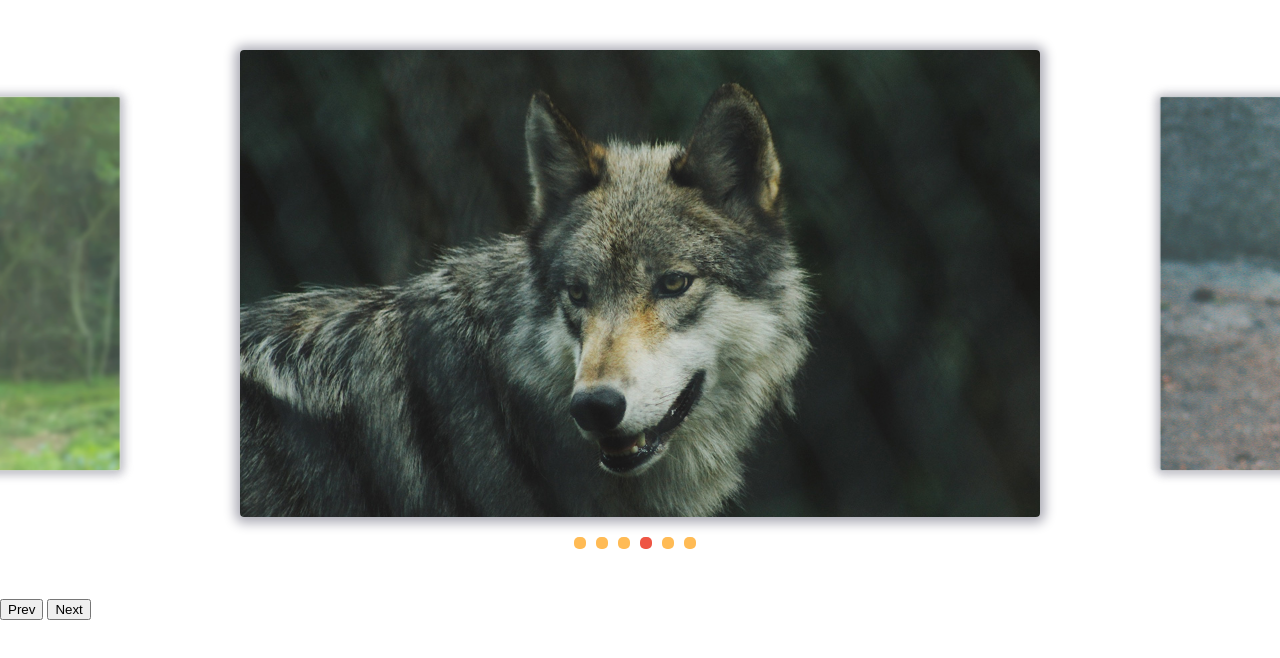
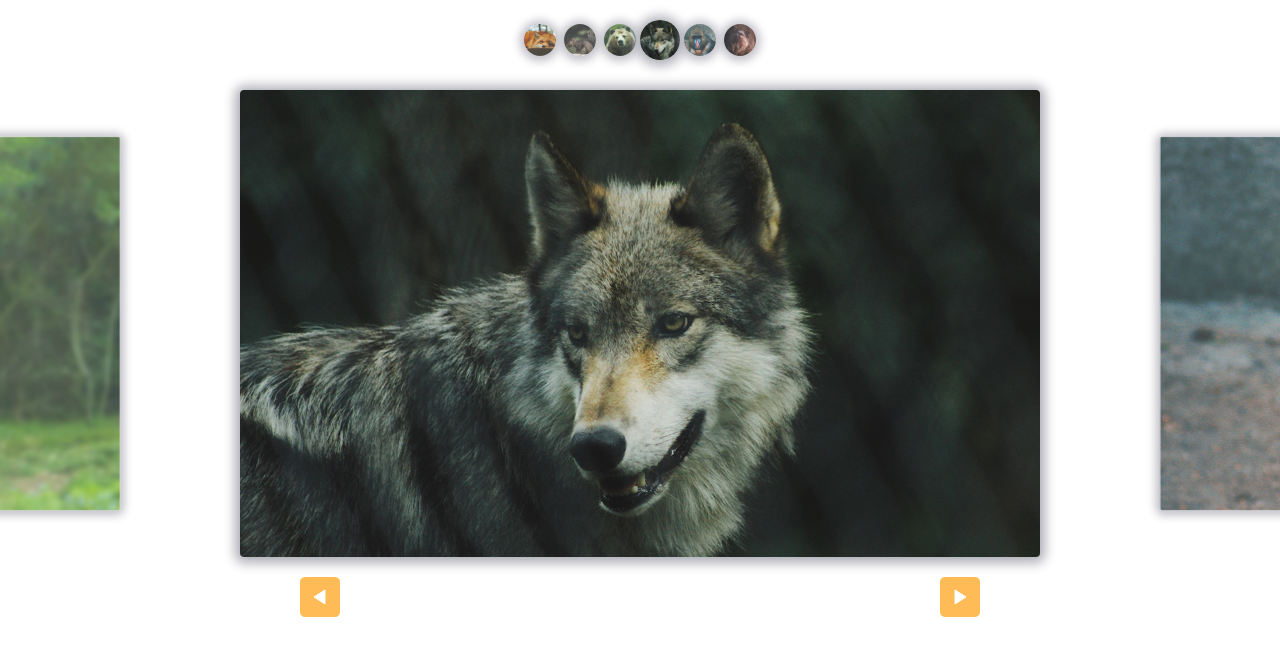
Before and after one commit to dionismarques/slide, a plain HTML site: page index.html in a window 1280 px wide. Drawn offline with Linux system fonts and the light colour scheme.

Commit message:
custom controls estilizado

```diff
--- a/css/styles.css
+++ b/css/styles.css
@@ -16,7 +16,8 @@ img {
 
 .slide-wrapper {
   overflow: hidden;
-  padding: 50px 0;
+  padding-top: 30px;
+  padding-bottom: 50px;
 }
 
 .slide {
@@ -57,7 +58,7 @@ img {
   width: 12px;
   height: 12px;
   background: #fb5;
-  border-radius: 5px;
+  border-radius: 50%;
   overflow: hidden;
   margin-right: 10px;
 
@@ -67,3 +68,47 @@ img {
 [data-control="slide"] li.ativo a, [data-control="slide"] li a:hover {
   background: #e54;
 }
+
+.custom-controls {
+  display: flex;
+  justify-content: center;
+  flex-wrap: wrap;
+  padding-top: 20px;
+}
+
+.custom-controls li {
+  opacity: .8;
+  transform: scale(.8);
+  width: 40px;
+  height: 40px;
+  border-radius: 50%;
+  overflow: hidden;
+  /* margin: 2px; */
+  box-shadow: 0px 1px 12px 5px rgba(172, 172, 182, 1);
+  transition: .3s;
+}
+
+.custom-controls li.ativo {
+  opacity: 1;
+  transform: scale(1);
+}
+
+.arrow-nav {
+  display: flex;
+  justify-content: space-around;
+  margin: 20px 0;
+}
+
+.arrow-nav button {
+  cursor:pointer;
+  border: none;
+  border-radius: 5px;
+  color: white;
+  width: 40px;
+  height: 40px;
+  background:#fb5 url('../img/arrow.svg') center center no-repeat;
+}
+
+.arrow-nav button.prev {
+  transform: rotate(180deg);
+}
--- a/index.html
+++ b/index.html
@@ -8,6 +8,15 @@
   <link rel="stylesheet" href="css/styles.css">
 </head>
 <body>
+  <ul class="custom-controls">
+    <li><img src="img/foto1-thumb.jpg" alt=""></li>
+    <li><img src="img/foto2-thumb.jpg" alt=""></li>
+    <li><img src="img/foto3-thumb.jpg" alt=""></li>
+    <li><img src="img/foto4-thumb.jpg" alt=""></li>
+    <li><img src="img/foto5-thumb.jpg" alt=""></li>
+    <li><img src="img/foto6-thumb.jpg" alt=""></li>
+  </ul>
+
   <div class="slide-wrapper">
     <ul class="slide">
       <li><img src="img/foto1.jpg" alt="img/foto1"></li>
@@ -17,10 +26,10 @@
       <li><img src="img/foto5.jpg" alt="img/foto1"></li>
       <li><img src="img/foto6.jpg" alt="img/foto1"></li>
     </ul>
-  </div>
-  <div class="arrow-nav">
-    <button class="prev">Prev</button>
-    <button class="next">Next</button>
+    <div class="arrow-nav">
+      <button class="prev"></button>
+      <button class="next"></button>
+    </div>
   </div>
   <script type="module" src="js/scripts.js"></script>
 </body>
--- a/js/scripts.js
+++ b/js/scripts.js
@@ -1,9 +1,6 @@
-import {SlideNav} from './slide.js';
+import SlideNav from './slide.js';
 
 const slidenav = new SlideNav('.slide-wrapper', '.slide');
 slidenav.init();
-slidenav.addArrow('.prev','.next');
-
-slidenav.addControl();
-
-console.log(slidenav);
+slidenav.addArrow('.prev', '.next');
+slidenav.addControl('.custom-controls');
--- a/js/slide.js
+++ b/js/slide.js
@@ -144,7 +144,7 @@ export class Slide {
   }
 }
 
-export class SlideNav extends Slide {
+export default class SlideNav extends Slide {
   constructor(slide, wrapper) {
     super(slide, wrapper);
     this.bindControlEvents();
```
